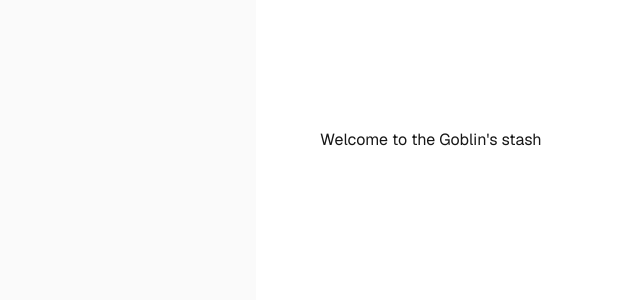
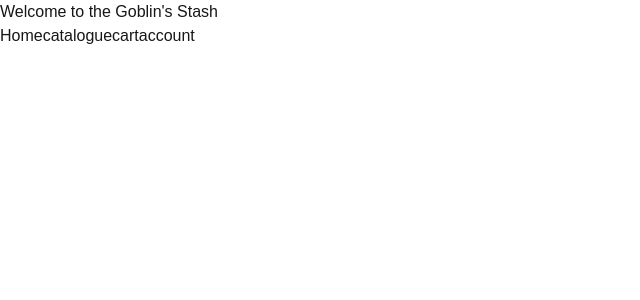
Before and after one commit to zinc-saucier/GoblinStuff, a Next.js app: page / in a window 1280 px wide. Shown: the top 300 px of the page, without its empty margins (0-640 px from the left). Built offline with nearby package versions, Linux system fonts and the light colour scheme.

Commit message:
header skeleton

```diff
--- a/app/page.tsx
+++ b/app/page.tsx
@@ -1,13 +1,21 @@
 import Image from "next/image";
+import Link from "next/link";
 
 export default function Home() {
   return (
-    <div className="flex min-h-screen items-center justify-center bg-zinc-50 font-sans dark:bg-black">
+    <div>
+      {/*Will turn this into a component so that it can be imported to all pages easily, header contains site name, log in info, and nav bar*/}
+      <header>
+        <h1>Welcome to the Goblin's Stash</h1>
+
+        <nav>
+          <Link href="/">Home</Link>
+          <Link href="/catalogue">catalogue</Link>
+          <Link href="/cart">cart</Link>
+          <Link href="/account">account</Link>
+        </nav>
+      </header>
       <main className="flex min-h-screen w-full max-w-3xl flex-col items-center justify-between py-32 px-16 bg-white dark:bg-black sm:items-start">
-        <div>
-          Welcome to the Goblin's stash
-        </div>
-
       </main>
     </div>
   );
--- a/package.json
+++ b/package.json
@@ -17,7 +17,7 @@
   "devDependencies": {
     "@tailwindcss/postcss": "^4",
     "@types/node": "^20",
-    "@types/react": "^19",
+    "@types/react": "^19.2.14",
     "@types/react-dom": "^19",
     "eslint": "^9",
     "eslint-config-next": "16.1.7",
```
Also changed, not shown: 1 other file (tests, documents, lock files or other folders).
